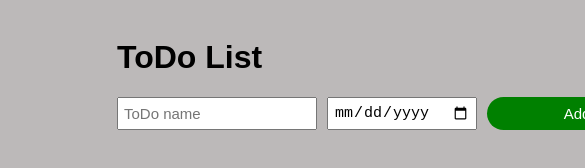
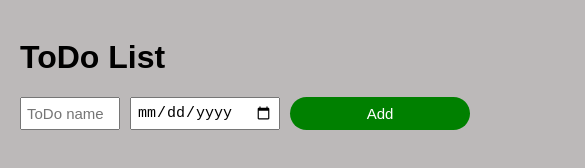
Before and after one commit to harshalTTambat/Rock-Paper-Scissors, a plain HTML site: page todo.html in a window 390 px wide. Shown: the top 168 px of the page, 585 px wide, since content can reach past the window. Drawn offline with Linux system fonts and the light colour scheme.

Commit message:
resposive

```diff
--- a/styles/todo.css
+++ b/styles/todo.css
@@ -43,3 +43,29 @@ body{
     padding: 8px 0px;
     border-radius: 50px;
 }
+
+@media only screen and (max-width: 750px){
+    body{
+        margin-top: 10%;
+        margin-left: 10%;
+    }
+    .todo-grid,
+    .todo-input-grid{
+        grid-template-columns: 180px 180px 180px;
+        column-gap: 10px;
+        row-gap: 10px;
+    }
+}
+
+@media only screen and (max-width: 600px){
+    body{
+        margin-top: 10%;
+        margin-left: 20px;
+    }
+    .todo-grid,
+    .todo-input-grid{
+        grid-template-columns: 100px 150px 180px;
+        column-gap: 10px;
+        row-gap: 10px;
+    }
+}
```
Also changed, not shown: index.html (+8 -0 lines), styles/game.css (+11 -0 lines).
